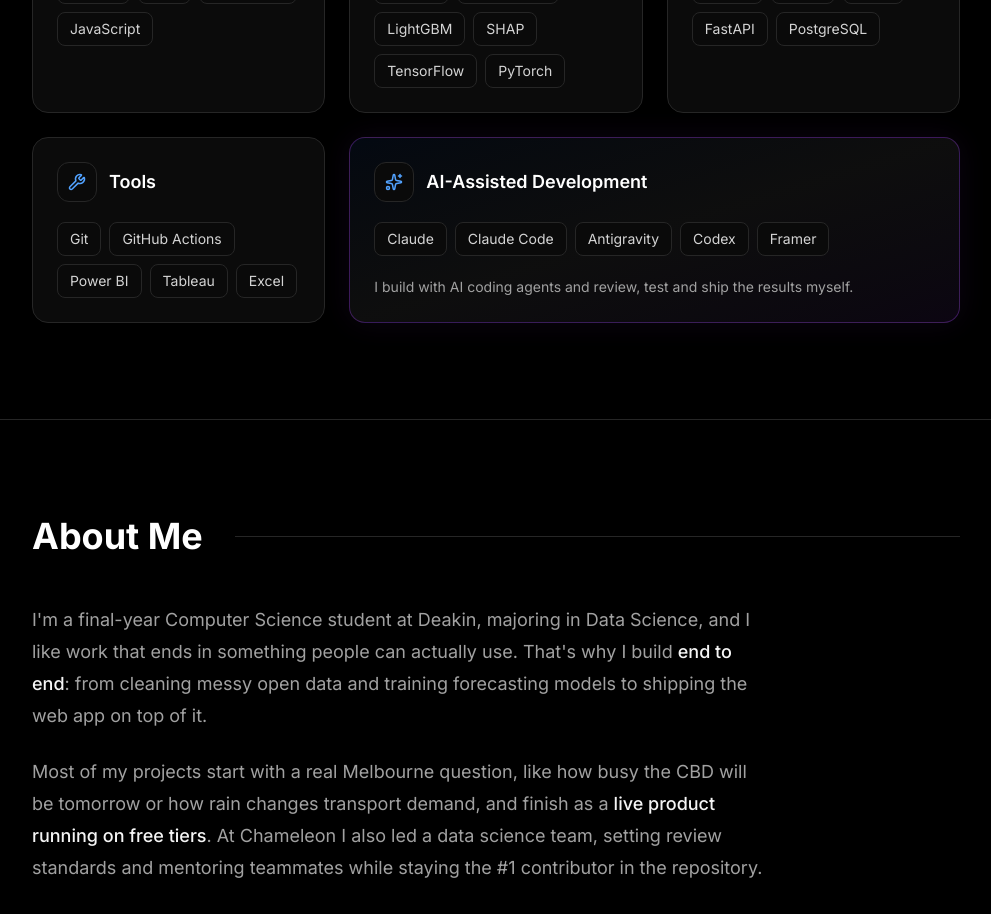
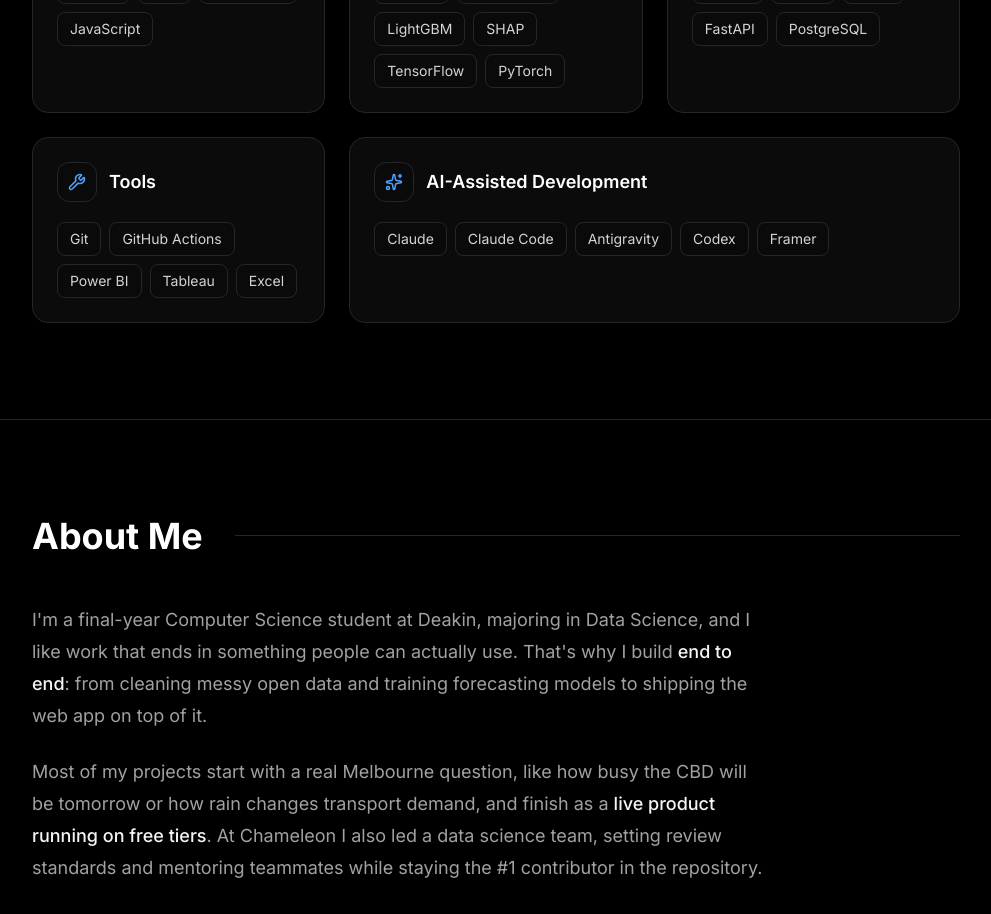
Before and after one commit to Ruki-Diaz/portfolio-website, a Next.js app: page / in a window 1280 px wide. Shown: the part 7220-8134 px from the top of the page, without its empty margins (144-1135 px from the left). Built offline with nearby package versions, Linux system fonts and the light colour scheme.

Commit message:
fix: remove highlight and sentence from AI-assisted development card

```diff
--- a/components/sections/Skills.js
+++ b/components/sections/Skills.js
@@ -28,9 +28,8 @@
     category: "AI-Assisted Development",
     icon: Sparkles,
     skills: ["Claude", "Claude Code", "Antigravity", "Codex", "Framer"],
-    note: "I build with AI coding agents and review, test and ship the results myself.",
-    // Spans two columns (tablet and desktop) and gets an accent border.
-    featured: true,
+    // Spans the remaining two columns so the grid stays balanced.
+    wide: true,
   },
 ];
 
@@ -75,14 +74,12 @@
           viewport={{ once: true, margin: "-100px" }}
           className="grid sm:grid-cols-2 lg:grid-cols-3 gap-6"
         >
-          {skillsData.map(({ category, icon: Icon, skills, note, featured }) => (
+          {skillsData.map(({ category, icon: Icon, skills, wide }) => (
             <motion.div
               key={category}
               variants={itemVariants}
-              className={`group flex flex-col gap-5 rounded-2xl p-6 hover:-translate-y-1 transition-all duration-300 ${
-                featured
-                  ? "sm:col-span-2 bg-gradient-to-br from-blue-500/[0.07] via-neutral-900/60 to-purple-500/[0.07] border border-purple-500/30 shadow-[0_0_30px_rgba(147,51,234,0.08)] hover:border-purple-400/50 hover:shadow-[0_0_40px_rgba(147,51,234,0.16)]"
-                  : "bg-neutral-900/50 border border-neutral-800 hover:bg-neutral-800/50 hover:border-blue-500/30"
+              className={`group flex flex-col gap-5 bg-neutral-900/50 border border-neutral-800 rounded-2xl p-6 hover:-translate-y-1 hover:bg-neutral-800/50 hover:border-blue-500/30 transition-all duration-300 ${
+                wide ? "sm:col-span-2" : ""
               }`}
             >
               <div className="flex items-center gap-3">
@@ -101,7 +98,6 @@
                   </li>
                 ))}
               </ul>
-              {note && <p className="text-sm text-neutral-400 leading-relaxed">{note}</p>}
             </motion.div>
           ))}
         </motion.div>
```
